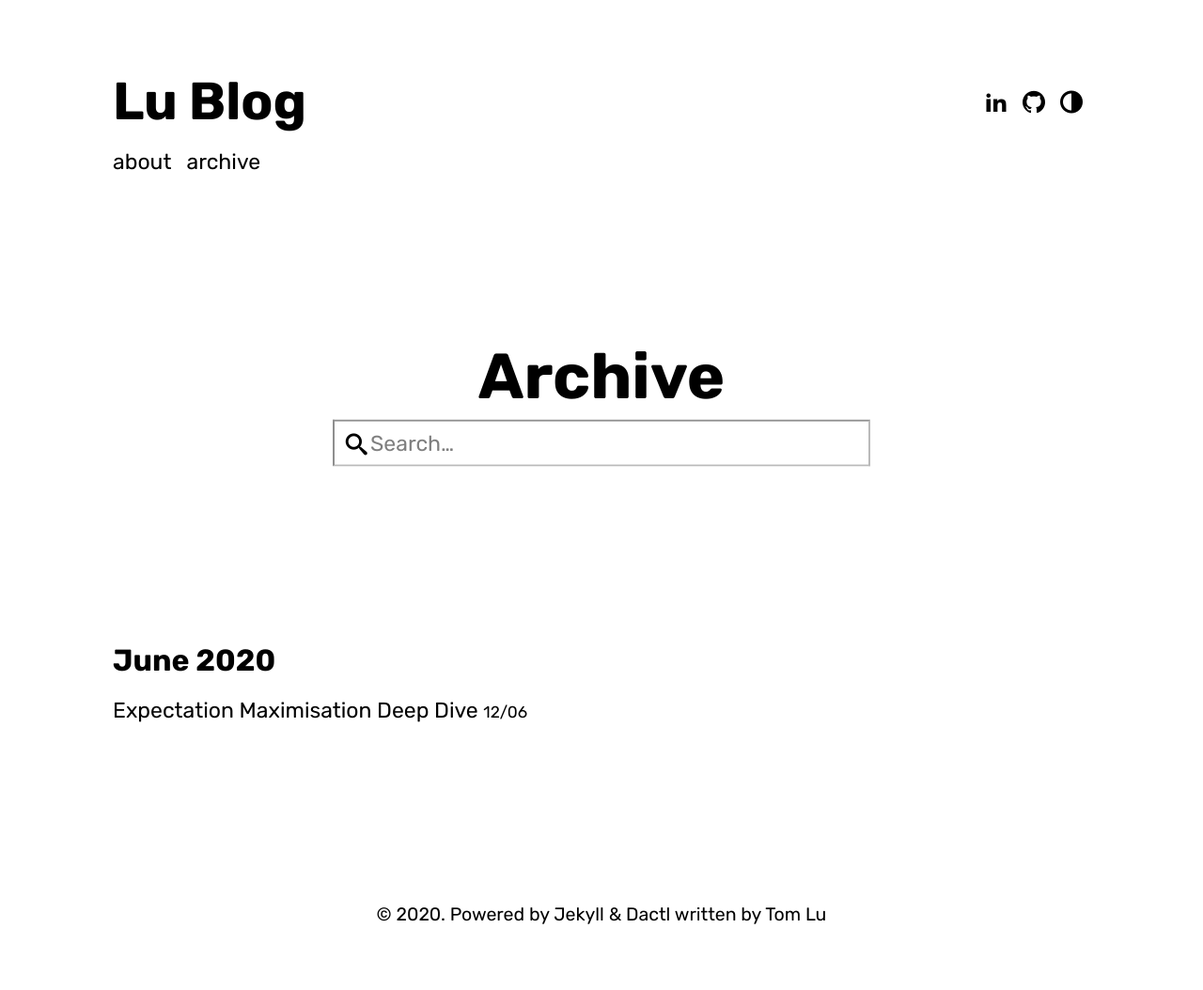
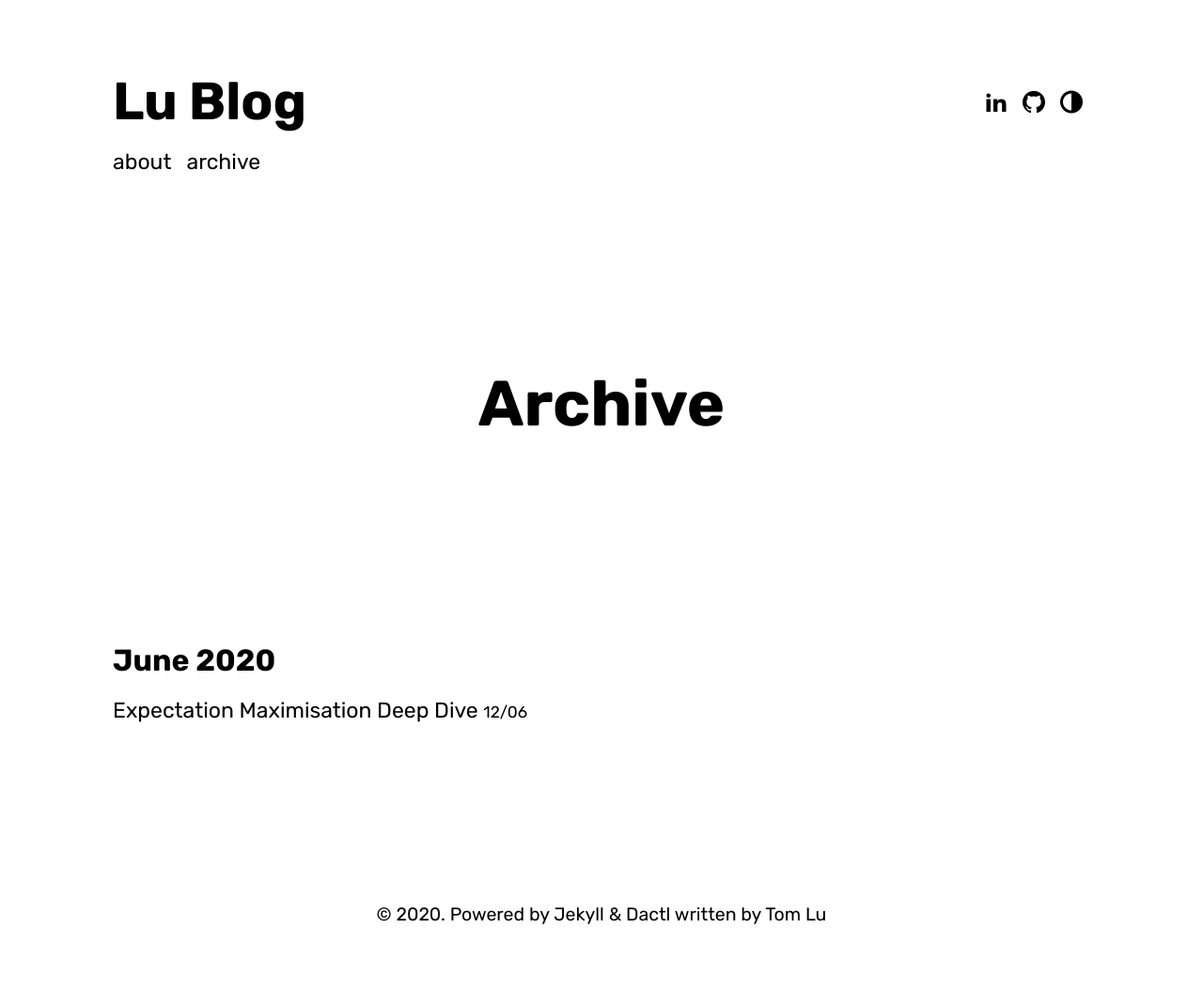
Before and after one commit to xl402/xl402.github.io, a Jekyll site: the page built from archive.md, in a window 1280 px wide. Shown: the whole page at 94% size. Built offline with Jekyll 4.4.1, drawn with Linux system fonts in a browser that asks for light colours; some web fonts are replaced.

Commit message:
em update

```diff
--- a/_config.yml
+++ b/_config.yml
@@ -11,8 +11,7 @@ blog:
 
 # Layout configuration
   logo_path                  : #"assets/img/dactl.svg" # path to logo file
-  search_path                : "xl402.github.io"
-                               # needed for searchbox in archive page
+  search_path                : "https://xl402.github.io"
   hero_layout                : true # turn on hero layout for blog and posts
   hero_placeholder           : "assets/img/generic_hero.jpg" # placeholder for hero image
   excerpts                   : true # show excerpts instead of full post content on blog page
--- a/archive.md
+++ b/archive.md
@@ -8,10 +8,6 @@ sitemap:
 ---
 
 <div class="page">
-
-{% capture page_subtitle %}
-  {% include page/searchbox.html %}
-{% endcapture %}
 
 {% include page/title.html title=page.title subtitle=page_subtitle %}
 
```
Also changed, not shown: 3 other files.
